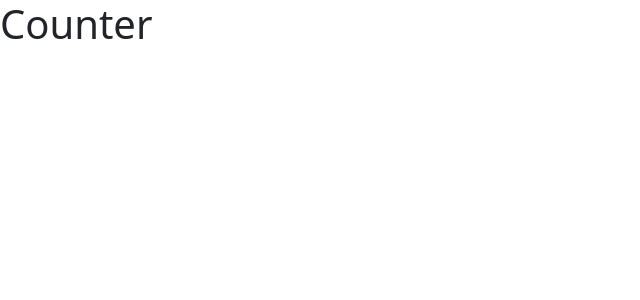
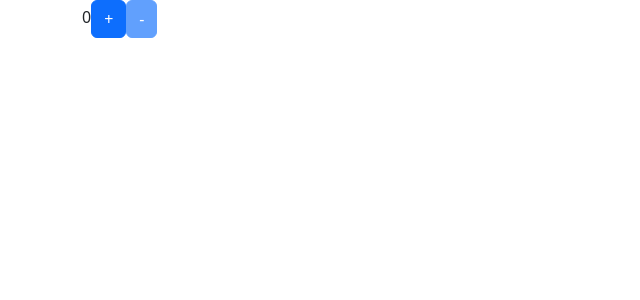
Before and after one commit to w314/ReactPractice, a React (Create React App) app in the folder react-practice-front/: page /Counter in a window 1280 px wide. Shown: the top 300 px of the page, without its empty margins (0-640 px from the left). Built offline with nearby package versions, Linux system fonts and the light colour scheme.

Commit message:
feat: Add counter component

```diff
--- a/react-practice-front/package.json
+++ b/react-practice-front/package.json
@@ -10,7 +10,9 @@
     "@types/node": "^16.18.98",
     "@types/react": "^18.3.3",
     "@types/react-dom": "^18.3.0",
+    "bootstrap": "^5.3.3",
     "react": "^18.3.1",
+    "react-bootstrap": "^2.10.2",
     "react-dom": "^18.3.1",
     "react-router-dom": "^6.23.1",
     "react-scripts": "5.0.1",
--- a/react-practice-front/src/App.tsx
+++ b/react-practice-front/src/App.tsx
@@ -1,13 +1,16 @@
 import React from 'react';
 import 'bootstrap/dist/css/bootstrap.min.css';
 import { Route, Routes } from 'react-router-dom';
+// import Components
+import Home from './Components/Home';
+import Counter from './Components/Counter';
 
 function App() {
   return (
     <div className="App">
       <Routes>
-        <Route path="/" element={<h1>Home</h1>} />
-        <Route path="/Counter" element={<h1>Counter</h1>} />
+        <Route path="/" element={< Home />}></Route>
+        <Route path="/Counter" element={<Counter />}></Route>
       </Routes>
 
     </div>
--- /dev/null
+++ b/react-practice-front/src/Components/Counter.tsx
@@ -0,0 +1,33 @@
+import React from "react";
+import { setCommentRange } from "typescript";
+import { Container, Row, Button } from "react-bootstrap";
+
+export default function Counter() {
+
+   const  [ count, setCount ] = React.useState(0);
+
+   const increaseCount = () => {
+         setCount(count + 1);
+   }
+
+   const decreaseCount = () => {
+    setCount(count - 1);
+   }
+
+   return (
+    <>
+    <Container>
+        <span>{count}</span>
+        <Button
+            onClick = {increaseCount}
+        >+</Button>
+        <Button
+            disabled={count === 0}
+            onClick = {decreaseCount}
+        >-</Button>
+
+    </Container>
+
+    </>
+   )
+}
--- /dev/null
+++ b/react-practice-front/src/Components/Home.tsx
@@ -0,0 +1,14 @@
+import React from 'react';
+import { Link } from 'react-router-dom';
+import { Nav, Navbar } from 'react-bootstrap';
+
+export default function Home() {
+  return (
+    <>
+    <Navbar>
+        <Nav.Link href="/">Home</Nav.Link>
+        <Nav.Link href="/Counter">Counter</Nav.Link>
+    </Navbar>
+    </>
+  );
+}
```
Also changed, not shown: 1 other file (tests, documents, lock files or other folders).
